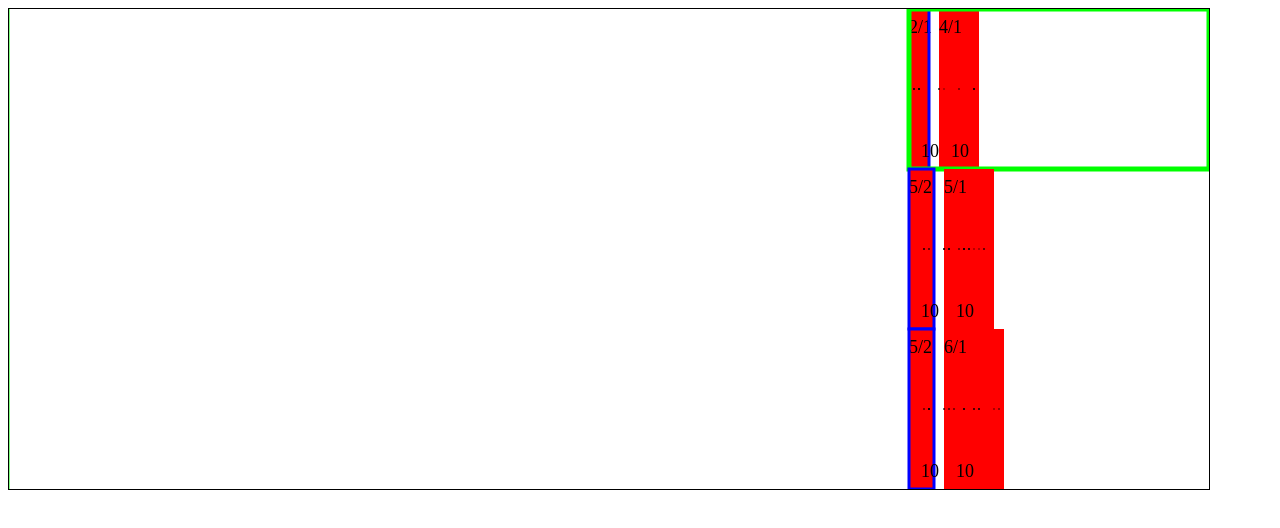
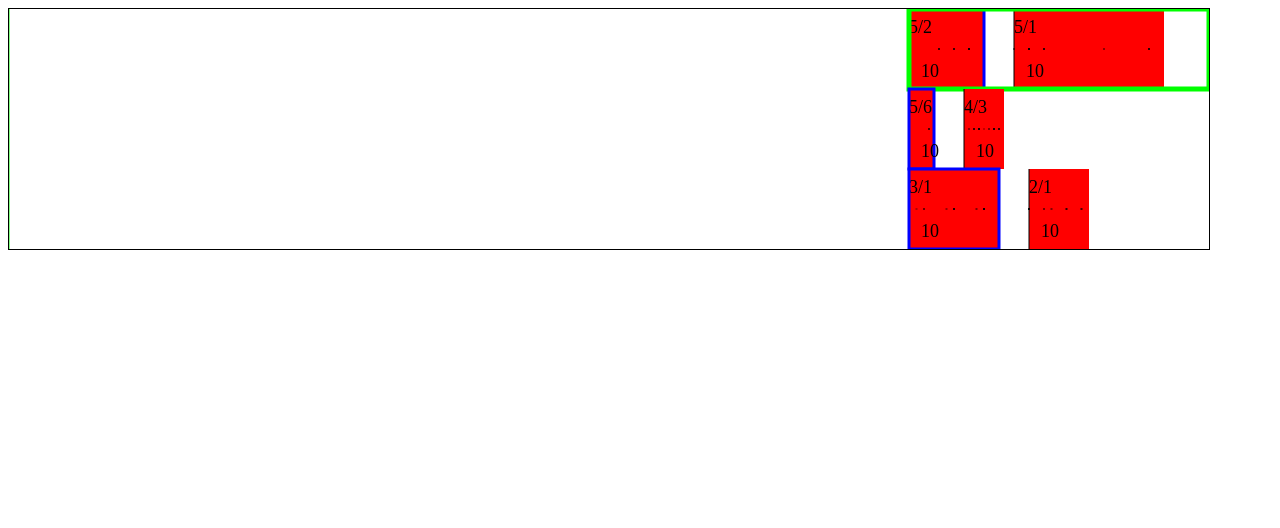
Before and after one commit to luqui/polyrhythmia, a plain HTML site: page index.html in a window 1280 px wide. Drawn offline with nearby package versions, Linux system fonts and the light colour scheme.

Commit message:
Small improvements.  It's extremely hard.

```diff
--- a/index.html
+++ b/index.html
@@ -10,7 +10,7 @@
     jQuery(function() {
         var M = PolyrhythmiaModule(jQuery);
         var MIDI = MidiModule();
-        var game = new M.Game(3, new M.Bounds(0, 0, 1200, 480));
+        var game = new M.Game(3, new M.Bounds(0, 0, 1200, 240));
 
         var midi = null;
 
@@ -42,13 +42,17 @@
             setTimeout(step, 30);
         };
 
+        var countdown = 10;
+
         $(document).keydown(function(e) {
             var handled = true;
             switch (e.which) {
                 case 32: // space
                     game.insert();
                     redraw();
-                    gameLoop();
+                    if (--countdown < 0) {
+                        gameLoop();
+                    }
                     break;
                 case 37: // left
                     game.prevItem();
@@ -79,6 +83,6 @@
   </script>
  </head>
  <body>
-    <canvas id="canvas" width="1200" height="480" style="border: 1px solid black"></canvas>
+    <canvas id="canvas" width="1200" height="240" style="border: 1px solid black"></canvas>
  </body>
 </html>
--- a/main.js
+++ b/main.js
@@ -1,4 +1,6 @@
 var PolyrhythmiaModule = function(jQuery) {
+
+var XSCALE = 30;
 
 var $$ = {};
 
@@ -50,23 +52,23 @@ $$.Bounds.prototype.sliceX = function(percent) {
 
 // Only axis-aligned transformations are allowed, because we're drawing
 // rectangles.
-$$.Grid = function(x0, y0, x1, y1) {
+$$.Grid = function(y0, y1, x0, xscale) {
+    this.y0 = y0;
+    this.y1 = y1;
     this.x0 = x0;
-    this.y0 = y0;
-    this.x1 = x1;
-    this.y1 = y1;
+    this.xscale = xscale;
 };
 
 $$.Grid.prototype.locateX = function(x) {
-    return((this.x1-this.x0)*x + this.x0);
+    return this.xscale*x + this.x0;
 };
 
 $$.Grid.prototype.locateY = function(y) {
-    return((this.y1-this.y0)*y + this.y0);
+    return ((this.y1-this.y0)*y + this.y0);
 };
 
 $$.Grid.prototype.restrictY = function(start, height) {
-    return new $$.Grid(this.x0, this.y0 + (this.y1-this.y0)*start, this.x1, this.y0 + (this.y1-this.y0)*(start + height));
+    return new $$.Grid(this.y0 + (this.y1-this.y0)*start, this.y0 + (this.y1-this.y0)*(start + height), this.x0, this.xscale);
 };
 
 
@@ -105,6 +107,13 @@ $$.Rhythm.prototype.draw = function(ctx, grid, xbase) {
     ctx.fillStyle = '#000000';
     ctx.font = '18px serif';
     ctx.fillText(this.subdiv.scale(this.pattern.length).show(), x0, y0+24);
+
+    ctx.strokeStyle = '#000000';
+    ctx.lineWidth = 1;
+    ctx.beginPath();
+    ctx.moveTo(x0, y0);
+    ctx.lineTo(x0, y1);
+    ctx.stroke();
 };
 
 $$.Rhythm.prototype.play = function(midi, t0, dt) {
@@ -209,7 +218,7 @@ $$.Stack.prototype.play = function(midi, t0, dt) {
 $$.Sequence = function(numtracks, bounds) {
     this._tracks = [];
     this._bounds = bounds;
-    this._grid = new $$.Grid(bounds.x0, bounds.y0, 10, bounds.y1);
+    this._grid = new $$.Grid(bounds.y0, bounds.y1, bounds.x0, XSCALE);
     for (var i = 0; i < numtracks; i++) {
         this._tracks.push(new $$.Stack());
     }
@@ -281,7 +290,7 @@ $$.Game.prototype.draw = function(ctx) {
     for (var i = 0; i < this.palettes.length; i++) {
         let ybounds = this.sequence.rowYBounds(i);
         this.palettes[i].draw(ctx,
-            new $$.Grid(this.paletteBounds.x0, ybounds[0], this.paletteBounds.x0+10, ybounds[1]));
+            new $$.Grid(ybounds[0], ybounds[1], this.paletteBounds.x0, XSCALE));
         if (this.activeRow == i) {
             ctx.strokeStyle = '#00ff00';
             ctx.lineWidth = 5;
@@ -290,11 +299,15 @@ $$.Game.prototype.draw = function(ctx) {
     }
 };
 
+var choose = function(list) {
+    return list[Math.floor(Math.random()*list.length)];
+};
+
 $$.Game.prototype.genRhythm = function() {
-    var channel = Math.floor(Math.random()*4);
+    var channel = 1; //Math.floor(Math.random()*4);
     var note = Math.floor(Math.random()*(83-36))+36;
 
-    var len = [4,5,6,8,10,12][Math.floor(Math.random()*6)];
+    var len = choose([4,5,6,8,10,12]);
     var vels = [];
     for (var i = 0; i < len; i++) {
         if (Math.random() < 0.5) {
@@ -305,7 +318,12 @@ $$.Game.prototype.genRhythm = function() {
         }
     }
 
-    return new $$.Rhythm(new $$.Rational(1,2), channel, note, vels);
+    var subdiv = choose([
+        new $$.Rational(1,2),
+        new $$.Rational(1,3),
+        new $$.Rational(1,4),
+        new $$.Rational(1,6)]);
+    return new $$.Rhythm(subdiv, channel, note, vels);
 };
 
 $$.Game.prototype.insert = function() {
```
